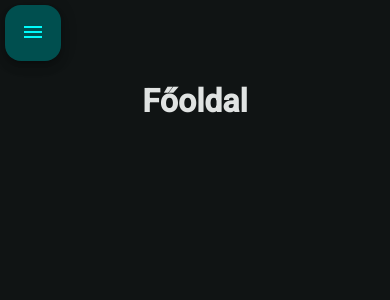
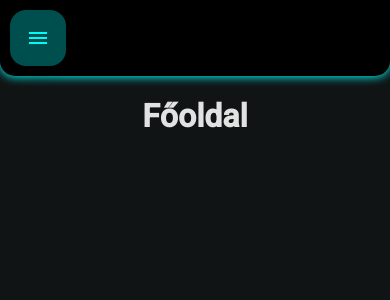
Before and after one commit to Nydani22/BiliardJatekteremFoglalas, an Angular app: page /fooldal in a window 390 px wide. Shown: the top 300 px of the page. Built offline with nearby package versions, Linux system fonts and the light colour scheme.

Commit message:
signup alap

```diff
--- a/src/app/app.component.html
+++ b/src/app/app.component.html
@@ -4,9 +4,11 @@
     </mat-sidenav>
     <mat-drawer-content>
         <mat-toolbar-row>
-            <button mat-fab (click)="toggle(sidenav)" class="menu-toggle">
-                <mat-icon>menu</mat-icon>
-            </button>
+            <div id="toggle">
+                <button mat-fab (click)="toggle(sidenav)" class="menu-toggle">
+                    <mat-icon>menu</mat-icon>
+                </button>
+            </div>
             <nav>
                 <ul>
                     <li>
@@ -42,7 +44,6 @@
                             </button>
                         </li>
                     }
-
                 </ul>
             </nav>
         </mat-toolbar-row>
--- a/src/app/app.component.scss
+++ b/src/app/app.component.scss
@@ -2,9 +2,16 @@ mat-sidenav-container {
     height: 100vh;
     background-color: #101414;
 }
+
+#toggle {
+    display: none;
+    box-shadow: 0px 1px 10px rgb(0, 251, 251);
+    border-radius: 0px 0px 15px 15px;
+    background-color: black;
+}
+
 .menu-toggle {
-    display: none;
-    margin: 5px;
+    margin: 10px;
 }
 
 nav {
@@ -37,7 +44,7 @@ li:last-child {
 }
 
 @media (max-width: 768px) {
-    .menu-toggle {
+    #toggle {
         display: block;
     }
 
--- /dev/null
+++ b/src/app/pages/signup/signup.component.html
@@ -0,0 +1 @@
+<p>signup works!</p>
```
Also changed, not shown: src/app/pages/signup/signup.component.ts (added, +11 -0 lines), src/app/pages/signup/signup.component.scss (added), 1 other file (tests, documents, lock files or other folders).
